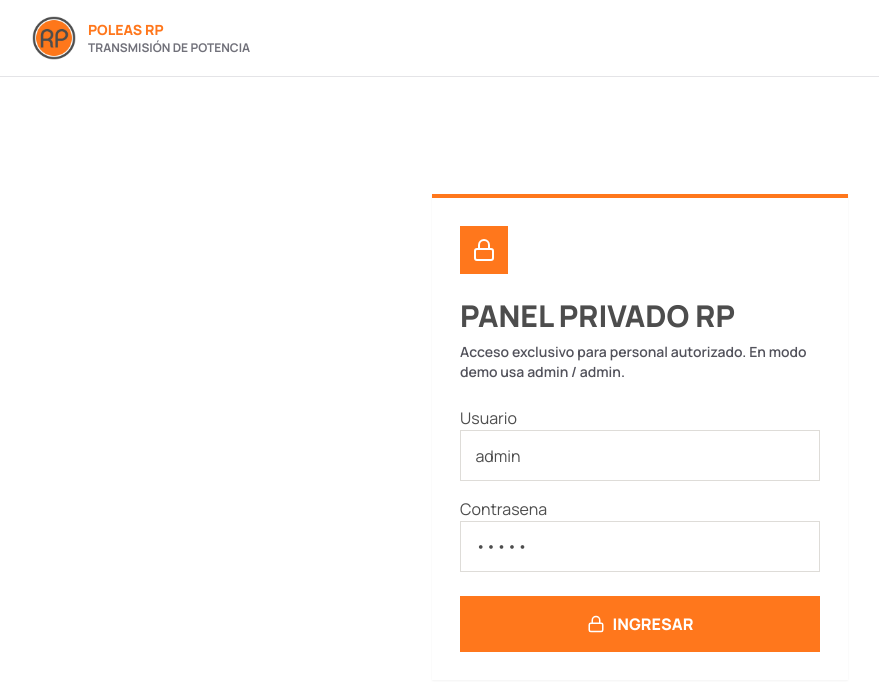
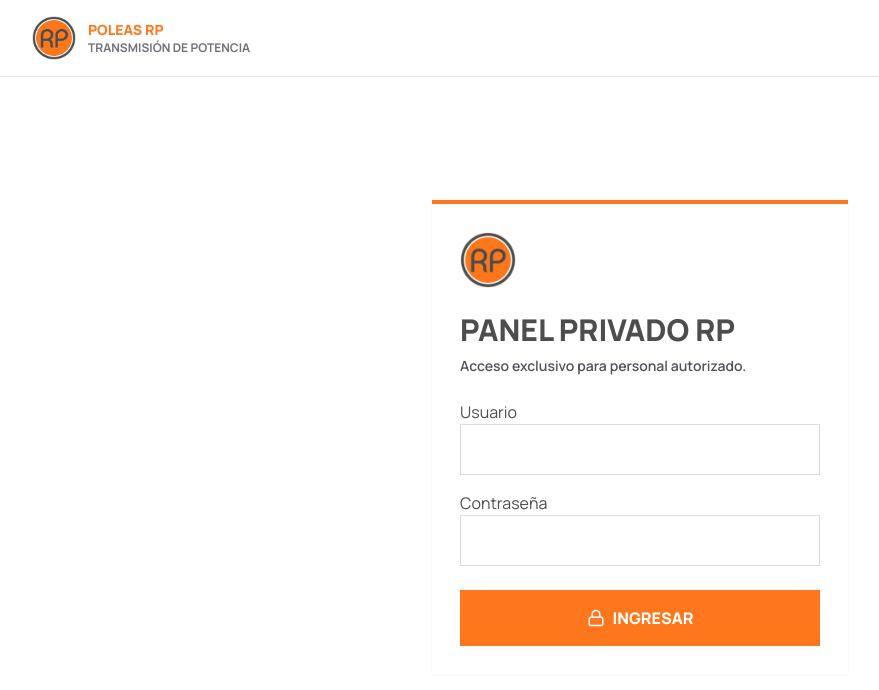
Before and after one commit to Emiliano-Avayay/encuesta-rp, a Next.js app: page /staff-rp/login in a window 1280 px wide. Shown: the top 690 px of the page, without its empty margins (0-879 px from the left). Built offline with nearby package versions, Linux system fonts and the light colour scheme.

Commit message:
fix: remove demo credentials from login

```diff
--- a/components/LoginForm.tsx
+++ b/components/LoginForm.tsx
@@ -1,13 +1,14 @@
 "use client";
 
 import { Lock, Loader2 } from "lucide-react";
+import Image from "next/image";
 import { useRouter } from "next/navigation";
 import { useState } from "react";
 
 export function LoginForm() {
   const router = useRouter();
-  const [username, setUsername] = useState("admin");
-  const [password, setPassword] = useState("admin");
+  const [username, setUsername] = useState("");
+  const [password, setPassword] = useState("");
   const [error, setError] = useState("");
   const [loading, setLoading] = useState(false);
 
@@ -32,25 +33,22 @@ export function LoginForm() {
 
   return (
     <form onSubmit={submit} className="w-full border-t-4 border-rp-orange bg-white p-7 shadow-sm">
-      <div className="mb-6 flex h-12 w-12 items-center justify-center bg-rp-orange text-white">
-        <Lock />
-      </div>
+      <Image src="/brand/logo-rp.webp" alt="Poleas RP" width={56} height={56} className="mb-6 h-14 w-14" priority />
       <h1 className="text-3xl font-black uppercase text-rp-graphite">Panel privado RP</h1>
-      <p className="mt-2 text-sm font-semibold text-zinc-600">
-        Acceso exclusivo para personal autorizado. En modo demo usa admin / admin.
-      </p>
+      <p className="mt-2 text-sm font-semibold text-zinc-600">Acceso exclusivo para personal autorizado.</p>
       <label className="mt-6 block">
         <span className="field-label">Usuario</span>
-        <input className="field-input" value={username} onChange={(event) => setUsername(event.target.value)} autoComplete="username" />
+        <input className="field-input" name="rp-admin-user" value={username} onChange={(event) => setUsername(event.target.value)} autoComplete="off" />
       </label>
       <label className="mt-4 block">
-        <span className="field-label">Contrasena</span>
+        <span className="field-label">Contraseña</span>
         <input
           className="field-input"
+          name="rp-admin-password"
           value={password}
           type="password"
           onChange={(event) => setPassword(event.target.value)}
-          autoComplete="current-password"
+          autoComplete="new-password"
         />
       </label>
       {error && <p className="field-error">{error}</p>}
```
